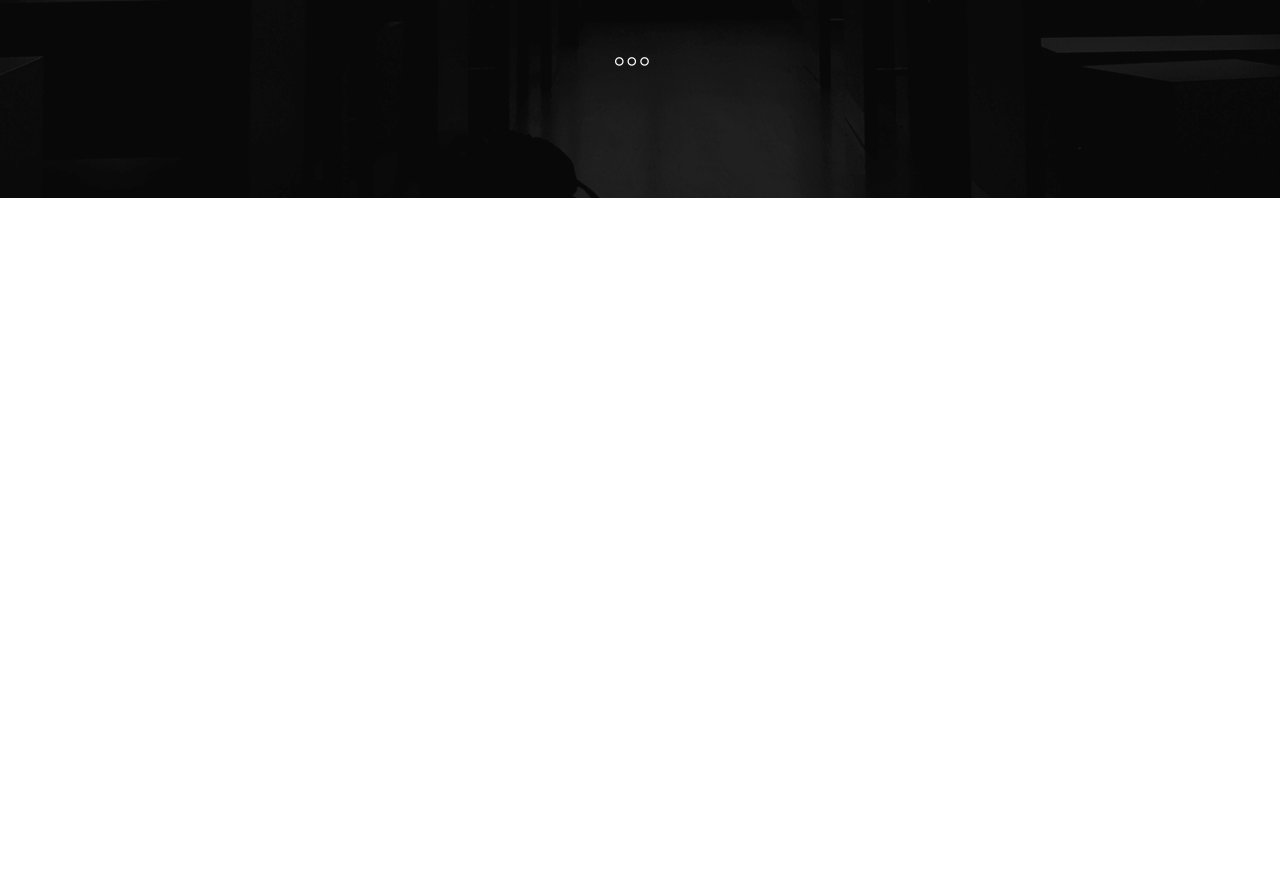
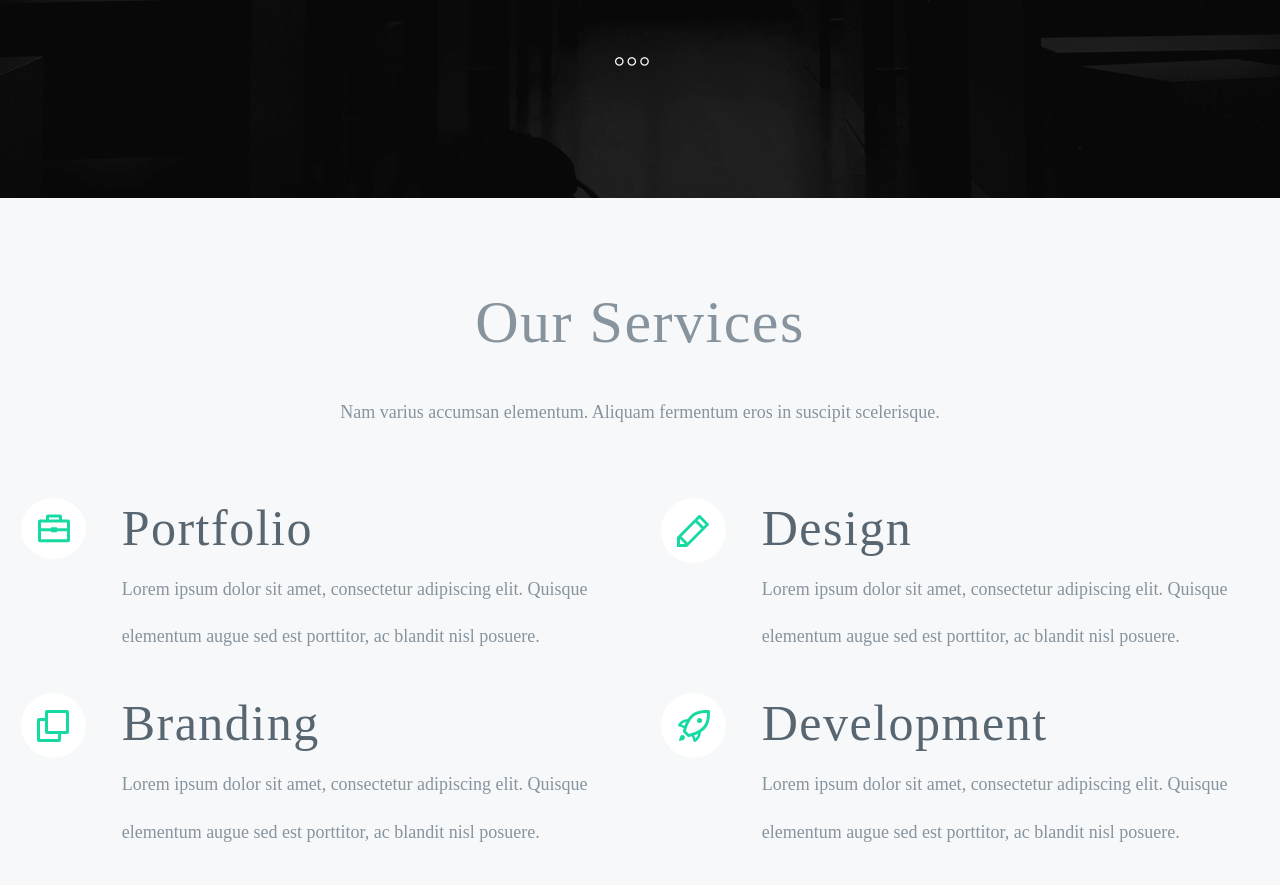
Before and after one commit to Maurikzio/alecto-website, a website: page app/index.html in a window 1280 px wide. Shown: the part 3265-4150 px from the top of the page. Before the commit the page ends 3563 px from the top, so only its background shows below. Drawn offline with nearby package versions, Linux system fonts and the light colour scheme.

Commit message:
section pur services done 100%

```diff
--- a/app/index.html
+++ b/app/index.html
@@ -57,7 +57,7 @@
     </section>
     <section class="container aboutUs">
         <div class="row">
-            <div class="aboutUsTitle col-12 text-center">
+            <div class="aboutUsHeader col-12 text-center">
                     <h2>About us</h2>
                     <p>Nam varius accumsan elementum. Aliquam fermentum eros in suscipit scelerisque.</p>
             </div>
@@ -141,14 +141,14 @@
                             </div>
                         </div>
                         <div class="carousel-item">
-                            <img class="w-10" src="images/ceoMan.png" alt="Second slide">
+                            <img class="w-10" src="images/team3.png" alt="Second slide">
                             <div class="slider-info text-center">
                                 <h3><span>Alecto </span> lorem ipsum dolor sit amet, consectetur adipiscing elit. </h3>
                                 <p>Adam Czajkowski, CEO&Founder at symu.co</p>
                             </div>
                         </div>
                         <div class="carousel-item">
-                            <img class="w-10" src="images/ceoMan.png" alt="Third slide">
+                            <img class="w-10" src="images/team4.png" alt="Third slide">
                             <div class="slider-info text-center">
                                 <h3><span>Alecto </span> lorem ipsum dolor sit amet, consectetur adipiscing elit. </h3>
                                 <p>Adam Czajkowski, CEO&Founder at symu.co</p>
@@ -167,50 +167,83 @@
             </div>
         </div>
     </section>
-    <!-- <section>
-            <div class="slideshow-container">
-                    <div class="mySlides fades active-slide">
-                      <div class="numbertext">1 / 4</div>
-                      <img src="http://www.w3schools.com/howto/img_mountains_wide.jpg" style="width:100%">
-                      <div class="text">Caption Text</div>
-                    </div>
+    <section class="container-fluid  py-5 ourServices">
+        <div class="row">
+            <div class="ourServicesHeader col-12 text-center mb-5">
+                <h1>our services</h1>
+                <p>Nam varius accumsan elementum. Aliquam fermentum eros in suscipit scelerisque.</p>
+            </div>
 
-                    <div class="mySlides fades">
-                      <div class="numbertext">2 / 4</div>
-                      <img src="http://www.w3schools.com/howto/img_fjords_wide.jpg" style="width:100%">
-                      <div class="text">Caption Two</div>
-                    </div>
+            <div class="ourServicesContent col-12">
+                <ul class="servicesList row">
+                    <li class="servicesItem col-6">
+                        <div class="row">
+                            <div class="col-2 itemIcon py-2 text-center">
+                                <div class="theImg">
+                                    <img src="images/ourServices/portfolioIcon.svg" alt="">
+                                </div>
+                            </div>
+                            <div class="col-10 py-2 itemInfo">
+                                <h2>Portfolio</h2>
+                                <p>Lorem ipsum dolor sit amet, consectetur adipiscing elit.
+                                    Quisque elementum augue sed est porttitor, ac blandit nisl posuere.
+                                </p>
+                            </div>
+                        </div>
+                    </li>
+                    <li class="servicesItem col-6">
+                        <div class="row">
+                            <div class="col-2 itemIcon py-2 text-center">
+                                <div class="theImg">
+                                    <img src="images/ourServices/designIcon.svg" alt="">
+                                </div>
+                            </div>
+                            <div class="col-10 py-2 itemInfo">
+                                <h2>Design</h2>
+                                <p>Lorem ipsum dolor sit amet, consectetur adipiscing elit.
+                                    Quisque elementum augue sed est porttitor, ac blandit nisl posuere.
+                                </p>
+                            </div>
+                        </div>
+                    </li>
+                    <li class="servicesItem col-6">
+                        <div class="row">
+                            <div class="col-2 itemIcon py-2 text-center">
+                                <div class="theImg">
+                                    <img src="images/ourServices/brandingIcon.svg" alt="">
+                                </div>
+                            </div>
+                            <div class="col-10 py-2 itemInfo">
+                                <h2>Branding</h2>
+                                <p>Lorem ipsum dolor sit amet, consectetur adipiscing elit.
+                                    Quisque elementum augue sed est porttitor, ac blandit nisl posuere.
+                                </p>
+                            </div>
+                        </div>
+                    </li>
+                    <li class="servicesItem col-6">
+                        <div class="row">
+                            <div class="col-2 itemIcon py-2 text-center">
+                                <div class="theImg">
+                                    <img src="images/ourServices/developmentIcon.svg" alt="">
+                                </div>
+                            </div>
+                            <div class="col-10 py-2 itemInfo">
+                                <h2>Development</h2>
+                                <p>Lorem ipsum dolor sit amet, consectetur adipiscing elit.
+                                    Quisque elementum augue sed est porttitor, ac blandit nisl posuere.
+                                </p>
+                            </div>
+                        </div>
+                    </li>
+                </ul>
+            </div>
 
-                    <div class="mySlides fades">
-                      <div class="numbertext">3 / 4</div>
-                      <img src="http://www.w3schools.com/howto/img_nature_wide.jpg" style="width:100%">
-                      <div class="text">Caption Three</div>
-                    </div>
+        </div>
+    </section>
+    <main>
 
-                      <div class="mySlides fades">
-                      <div class="numbertext">4 / 4</div>
-                      <img src="http://placehold.it/1000x350" style="width:100%">
-                      <div class="text">Caption Four</div>
-                    </div>
-
-                    <a class="prev mines">&#10094;</a>
-                    <a class="next mines">&#10095;</a>
-
-                  <div style="text-align:center">
-                    <span class="dot active"></span>
-                    <span class="dot" ></span>
-                    <span class="dot" ></span>
-                     <span class="dot"></span>
-                  </div>
-                  </div>
-                  <br>
-
-    </section> -->
-
-
-    <section class="container my-5">
-
-    </section>
+    </main>
 
     <!-- <script src="https://ajax.googleapis.com/ajax/libs/jquery/3.2.1/jquery.min.js"></script>
     <script src="https://cdnjs.cloudflare.com/ajax/libs/tether/1.4.0/js/tether.min.js"></script>
--- a/app/less/main.less
+++ b/app/less/main.less
@@ -131,7 +131,7 @@ body{
 
 .aboutUs{
 padding: 110px 0;
-    .aboutUsTitle{
+    .aboutUsHeader{
         border: 1px dashed black;
         padding-bottom: 70px;
         h2{
@@ -266,11 +266,8 @@ padding: 110px 0;
     padding-top:100px;
     padding-bottom:100px;
     color: white;
-    margin-bottom: 100px;
+    margin-bottom: 0px;
     .mySlider{
-        // background: red;
-        // padding-top: 60px;
-        // padding-bottom: 60px;
         position: relative;
         animation: none;
         .carousel{
@@ -279,6 +276,7 @@ padding: 110px 0;
             position: relative;
             .indicator-carousel{
                 // background: green;
+                display: inline-block;
                 text-align: center;
                 padding: 0;
                 position: absolute;
@@ -302,6 +300,8 @@ padding: 110px 0;
                         margin: 0 auto;
                         display: block;
                         // border: 1px dashed green;
+                        max-width: 104px;
+                        height: auto;
 
                     }
                     .slider-info{
@@ -330,3 +330,68 @@ padding: 110px 0;
         }
     }
 }
+.ourServices{
+    margin-top: 0px;
+    // padding: 50px 0;
+    background: #f7f8f9;
+    .ourServicesHeader{
+        h1{
+            font-family: "Raleway";
+            color: #87949e;
+            text-transform: capitalize;
+            font-weight: 200;
+            font-size: 60px;
+            letter-spacing: 1.5px;
+        }
+        p{
+            font-family: "Nova";
+            color: #87949e;
+            font-size: 18px;
+            font-weight: 100;
+
+        }
+    }
+    .ourServicesContent{
+        padding: 0;
+        //ul
+        .servicesList{
+            list-style: none;
+            padding: 0;
+            margin: 0;
+
+            //li
+            .servicesItem{
+                .itemIcon{
+                    // background: grey;
+                    .theImg{
+                        background: #ffffff;
+                        padding: 15px;
+                        border-radius: 50%;
+                        display: inline-block;
+                        img{
+                            padding:0;
+                            cursor: pointer;
+                            width: 100%;
+                        }
+                    }
+                }
+                .itemInfo{
+                    h2{
+                        font-size: 50px;
+                        font-family: 'Raleway';
+                        color: #576671;
+                        letter-spacing: 1.5px;
+                        font-weight: 200;
+                    }
+                    P{
+                        font-family: "Nova";
+                        line-height: 47.91px;
+                        font-weight: 200;
+                        font-size: 18px;
+                        color: #87949e;
+                    }
+                }
+            }
+        }
+    }
+}
```
Also changed, not shown: app/css/main.css, app/images/ourServices/brandingIcon.svg (added), app/images/ourServices/designIcon.svg (added), app/images/ourServices/developmentIcon.svg (added), app/images/ourServices/portfolioIcon.svg (added), app/images/team3.png (added), app/images/team4.png (added).
